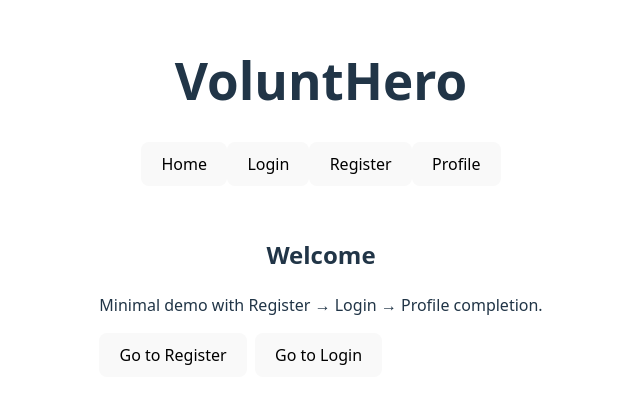
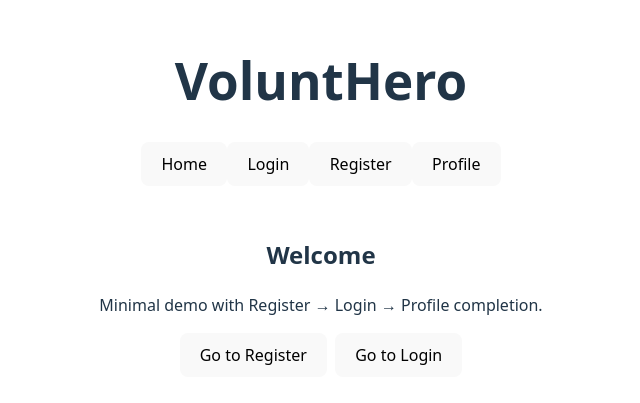
Before and after one commit to DavidAOdim/VoluntHero, a React (Vite) app in the folder frontend/: page / in a window 1280 px wide. Shown: the part 187-590 px from the top of the page, without its empty margins (319-959 px from the left). Built offline with nearby package versions, Linux system fonts and the light colour scheme.

Commit message:
centered buttons

```diff
--- a/frontend/src/App.jsx
+++ b/frontend/src/App.jsx
@@ -176,10 +176,15 @@ function Home({ onNavigate, authedEmail }) {
               Minimal demo with Register → Login → Profile completion.
             </p>
             {!authedEmail ? (
-              <div style={{ display: "flex", gap: 8, marginTop: 8 }}>
-                <button onClick={() => onNavigate("register")}>
-                  Go to Register
-                </button>
+              <div style={{
+                  display: "flex",
+                  gap: 8,
+                  marginTop: 16,
+                  justifyContent: "center",
+                  alignItems: "center",
+                }}
+              >
+                <button onClick={() => onNavigate("register")}>Go to Register</button>
                 <button onClick={() => onNavigate("login")}>Go to Login</button>
               </div>
             ) : (
```
